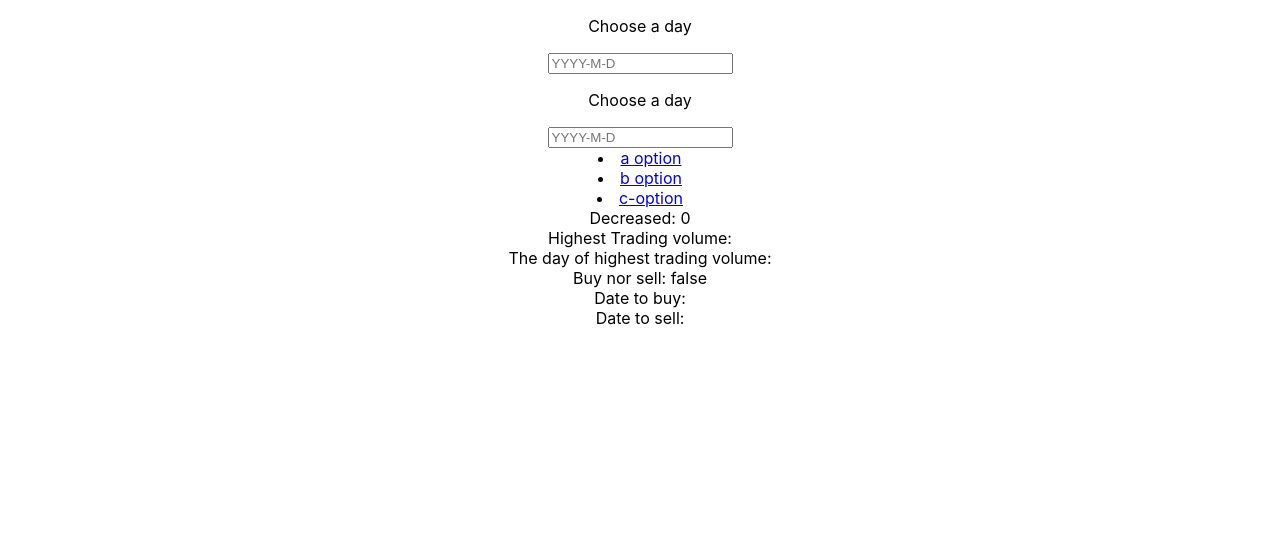
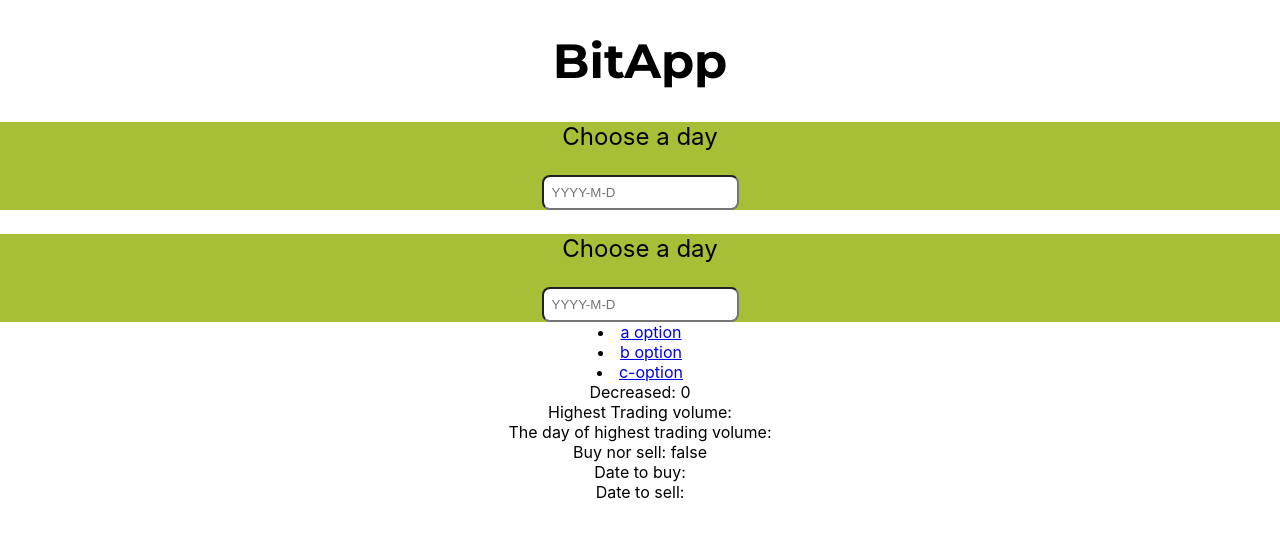
Before and after one commit to JenninaFarm/Bitcoin, a React (Create React App) app in the folder bitcoin/: page / in a window 1280 px wide. Shown: the top 536 px of the page. Built offline with nearby package versions, Linux system fonts and the light colour scheme.

Commit message:
theming: Add title and some theme date input

```diff
--- a/bitcoin/src/App.js
+++ b/bitcoin/src/App.js
@@ -86,7 +86,8 @@ const App = () => {
   }
 
   return (
-    <div className="App">
+    <div className="app">
+      <h1 className="app__title">BitApp</h1>
       <AskDateRange onDateChange={handleSecondsChange} />
       <Navigation links={[
         {href: 'a', name: 'a option'},
--- /dev/null
+++ b/bitcoin/src/App.scss
@@ -0,0 +1,20 @@
+.app {
+  text-align: center;
+
+  &__title {
+    font-size: $h1-font-size;
+
+    @include breakpoint(laptop) {
+      font-size: $h1-font-size-desktop;
+    }
+  }
+}
+
+h1, h2, h3, h4, h5, h6 {
+  font-family: $font-heading;
+}
+
+input {
+  padding: $space-xs;
+  border-radius: $border-radius-small;
+}
--- a/bitcoin/src/Styles.scss
+++ b/bitcoin/src/Styles.scss
@@ -1,38 +1,10 @@
-.App {
-  text-align: center;
-}
+// Base
+@import 'components/base/_colors';
+@import 'components/base/_mixins';
+@import 'components/base/_variables';
 
-.App-logo {
-  height: 40vmin;
-  pointer-events: none;
-}
+// Molecules
+@import 'components/molecules/date-input/_date-input';
 
-@media (prefers-reduced-motion: no-preference) {
-  .App-logo {
-    animation: App-logo-spin infinite 20s linear;
-  }
-}
-
-.App-header {
-  background-color: #282c34;
-  min-height: 100vh;
-  display: flex;
-  flex-direction: column;
-  align-items: center;
-  justify-content: center;
-  font-size: calc(10px + 2vmin);
-  color: white;
-}
-
-.App-link {
-  color: #61dafb;
-}
-
-@keyframes App-logo-spin {
-  from {
-    transform: rotate(0deg);
-  }
-  to {
-    transform: rotate(360deg);
-  }
-}
+// App
+@import './App.scss'
--- a/bitcoin/src/components/base/_variables.scss
+++ b/bitcoin/src/components/base/_variables.scss
@@ -35,13 +35,6 @@ $h3-font-size-desktop: $font-24;
 $h4-font-size: $font-20;
 $h4-font-size-desktop: $font-21;
 
-/* Font weight */
-$font-weight-regular: 400;
-$font-weight-medium: 500;
-$font-weight-semi-bold: 600;
-$font-weight-bold: 700;
-$font-weight-extra-bold: 800;
-$font-weight-black: 900;
 
 /* Spacings */
 $space-xxs: 0.25rem;
@@ -51,3 +44,6 @@ $space-m: 1.25rem;
 $space-l: 2rem;
 $space-xl: 3rem;
 $space-xxl: 4.5rem;
+
+/* Borders */
+$border-radius-small: 0.5rem;
--- a/bitcoin/src/components/molecules/date-input/DateInput.js
+++ b/bitcoin/src/components/molecules/date-input/DateInput.js
@@ -19,9 +19,9 @@ const DateInput = (props) => {
   }
 
   return (
-    <div>
-      {selectedDay && <p>Day: {selectedDay.toLocaleDateString()}</p>}
-      {!selectedDay && <p>Choose a day</p>}
+    <div className='date-input'>
+      {selectedDay && <p className='date-input__headline'>Day: {selectedDay.toLocaleDateString()}</p>}
+      {!selectedDay && <p className='date-input__headline'>Choose a day</p>}
       <DayPickerInput onDayChange={handleDayChange} />
     </div>
   );
--- a/bitcoin/src/components/molecules/date-input/_date-input.scss
+++ b/bitcoin/src/components/molecules/date-input/_date-input.scss
@@ -1,3 +1,11 @@
 .date-input {
   background-color: clr(primary);
+
+  &__headline {
+    font-size: $h3-font-size;
+
+    @include breakpoint(laptop) {
+      font-size: $h3-font-size-desktop;
+    }
+  }
 }
```
